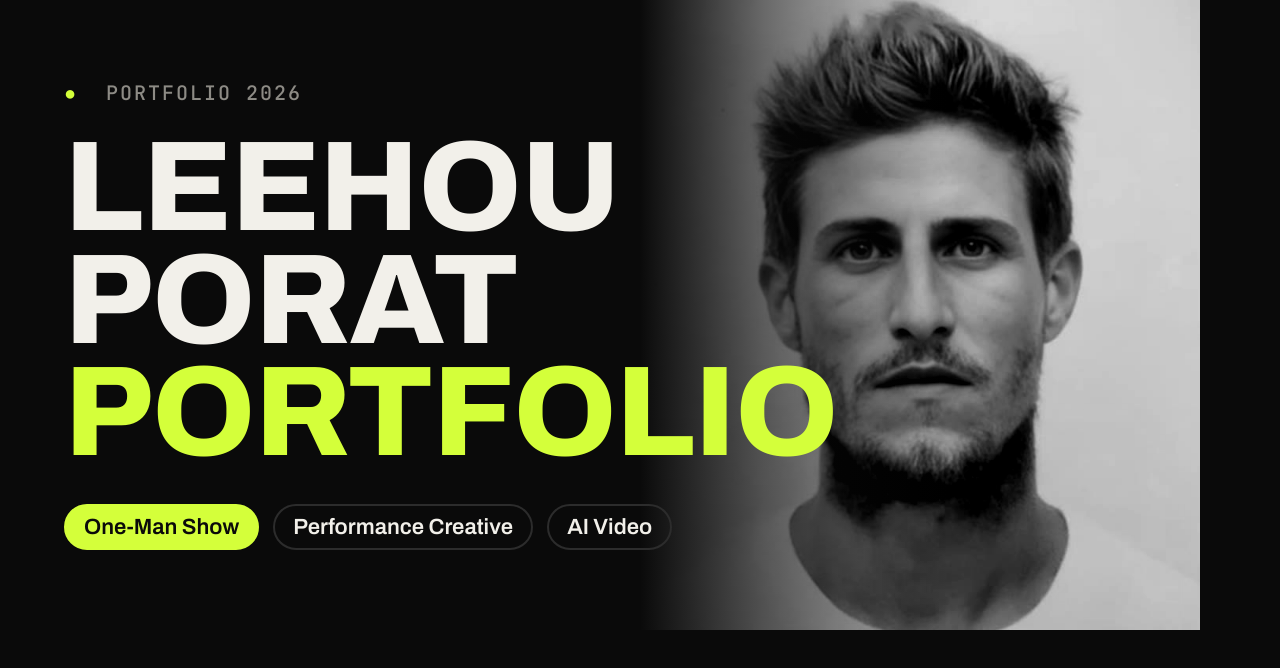
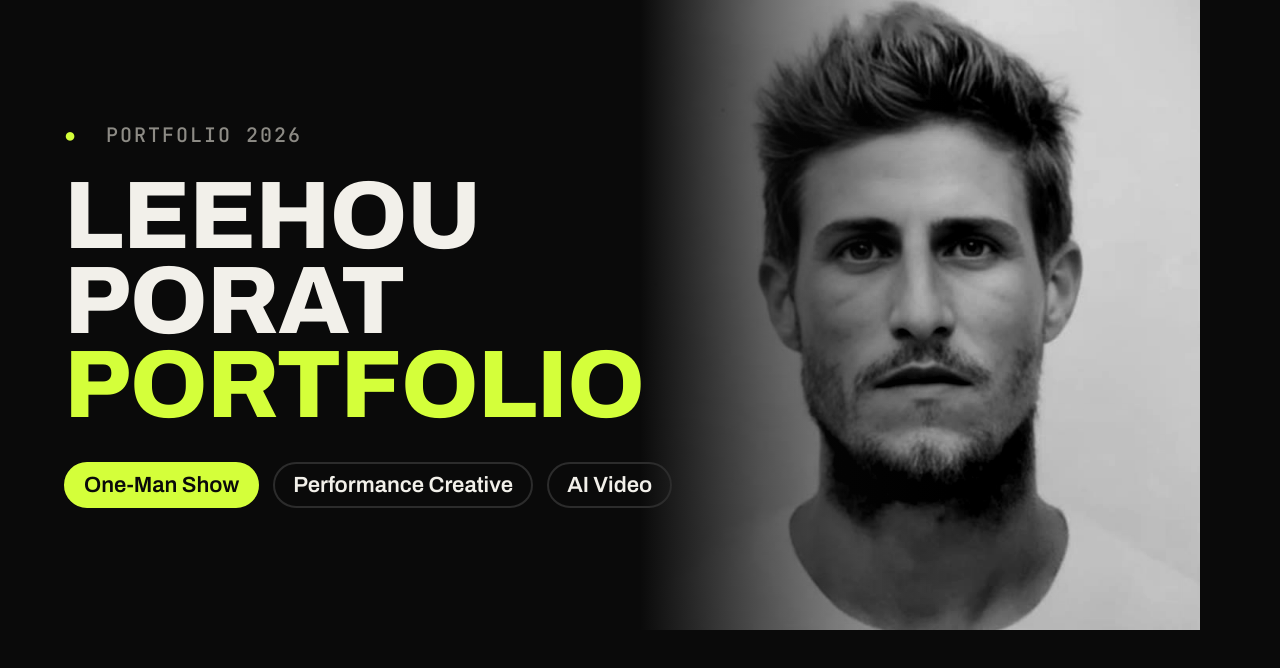
Before and after one commit to Leehou-porat/leehou-porat.github.io, a plain HTML site: page resume/og.html in a window 1280 px wide. Drawn offline with Linux system fonts and the light colour scheme.

Commit message:
Smaller headline on social preview image
Co-Authored-By: Claude Opus 5.5 <noreply@anthropic.com>

```diff
--- a/resume/og.html
+++ b/resume/og.html
@@ -10,7 +10,7 @@
   .text { position: absolute; left: 64px; top: 0; bottom: 0; display: flex; flex-direction: column; justify-content: center; z-index: 2; }
   .label { font-family: "JetBrains Mono", monospace; font-size: 20px; letter-spacing: .1em; text-transform: uppercase; color: #8d8b85; margin-bottom: 26px; }
   .label b { color: #d4ff3a; font-weight: 500; }
-  h1 { font-weight: 800; font-stretch: 115%; text-transform: uppercase; line-height: .88; letter-spacing: -.01em; font-size: 128px; color: #f2f0ea; }
+  h1 { font-weight: 800; font-stretch: 115%; text-transform: uppercase; line-height: .88; letter-spacing: -.01em; font-size: 96px; color: #f2f0ea; }
   h1 em { font-style: normal; color: #d4ff3a; display: block; }
   .bar { margin-top: 34px; display: inline-flex; gap: 14px; }
   .bar span { font-size: 22px; font-weight: 600; font-stretch: 100%; padding: 9px 18px; border-radius: 999px; border: 2px solid #2c2c2c; color: #f2f0ea; }
```
Also changed, not shown: index.html (+2 -2 lines), img/og-v2.jpg (added), img/og.jpg (deleted).
